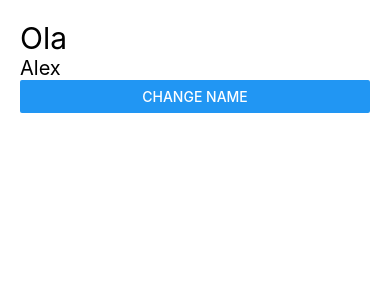
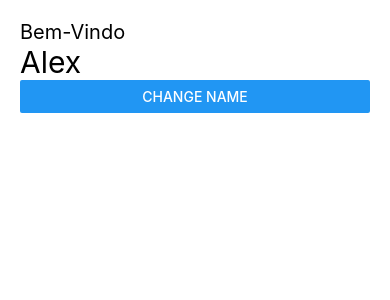
Before and after one commit to Alex-dll/RN_APP, a React Native app: screen / in a window 390 px wide. Shown: the top 300 px of the page. Built offline with nearby package versions, Linux system fonts and the light colour scheme.

Commit message:
feat: change Styles

```diff
--- a/src/App.tsx
+++ b/src/App.tsx
@@ -4,10 +4,10 @@ import Header from './components/Header';
 
 const App: React.FC = () => {
   const [name, setName] = useState<string>('Alex');
-  const [title] = useState<string>('Ola');
+  const [title] = useState<string>('Bem-Vindo');
 
   const handlePressButton = useCallback(() => {
-    setName(prevState => (prevState === 'Alex' ? 'Amoreco' : 'Alex'));
+    setName(prevState => (prevState === 'Alex' ? 'Sandro' : 'Alex'));
   }, []);
 
   return (
--- a/src/components/Header/index.tsx
+++ b/src/components/Header/index.tsx
@@ -18,11 +18,11 @@ const Header: React.FC<HeaderProps> = ({ name, title }: HeaderProps) => {
 const styles = StyleSheet.create({
   Title: {
     color: 'black',
-    fontSize: 30,
+    fontSize: 20,
   },
   SubTitle: {
     color: 'black',
-    fontSize: 20,
+    fontSize: 30,
   },
 });
 
```
